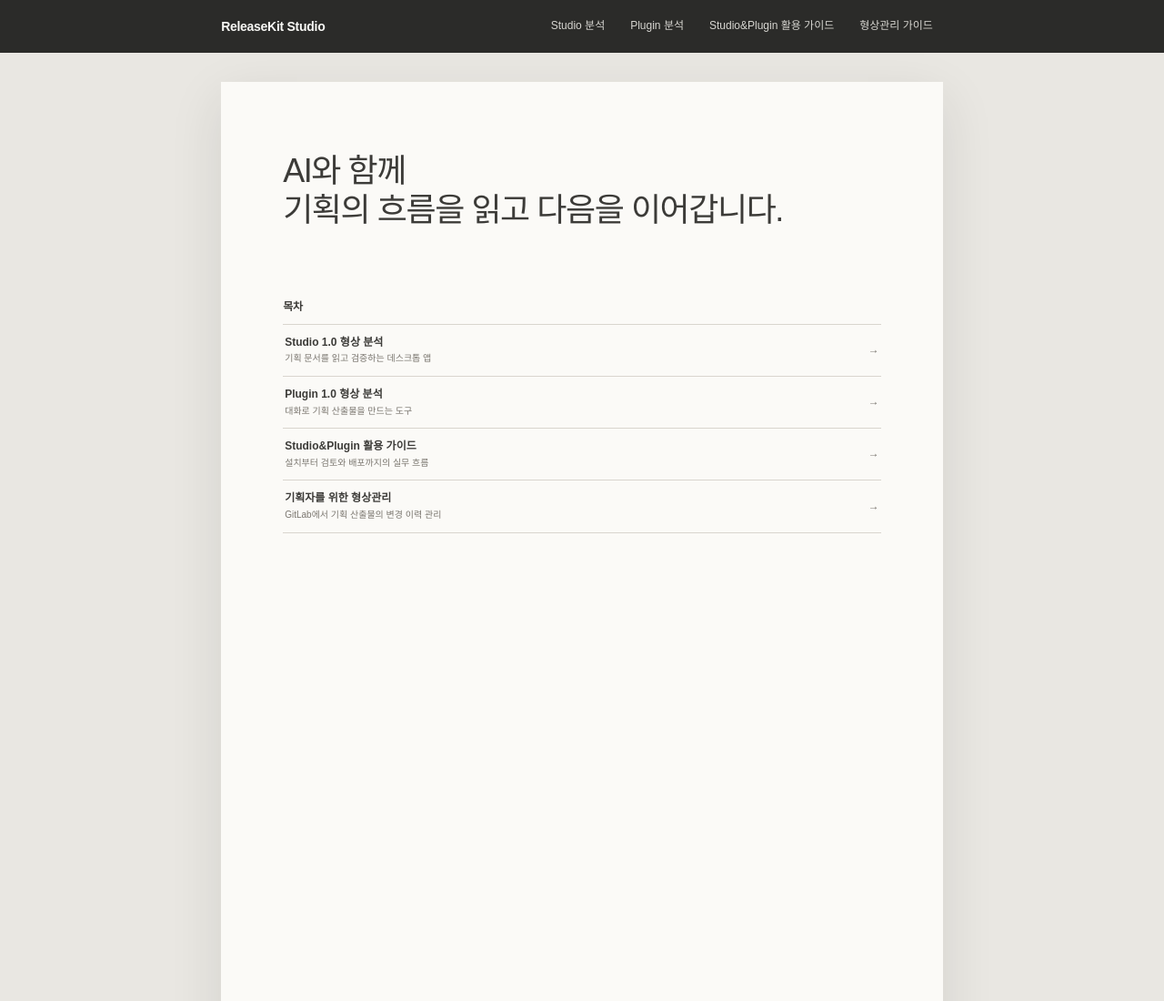
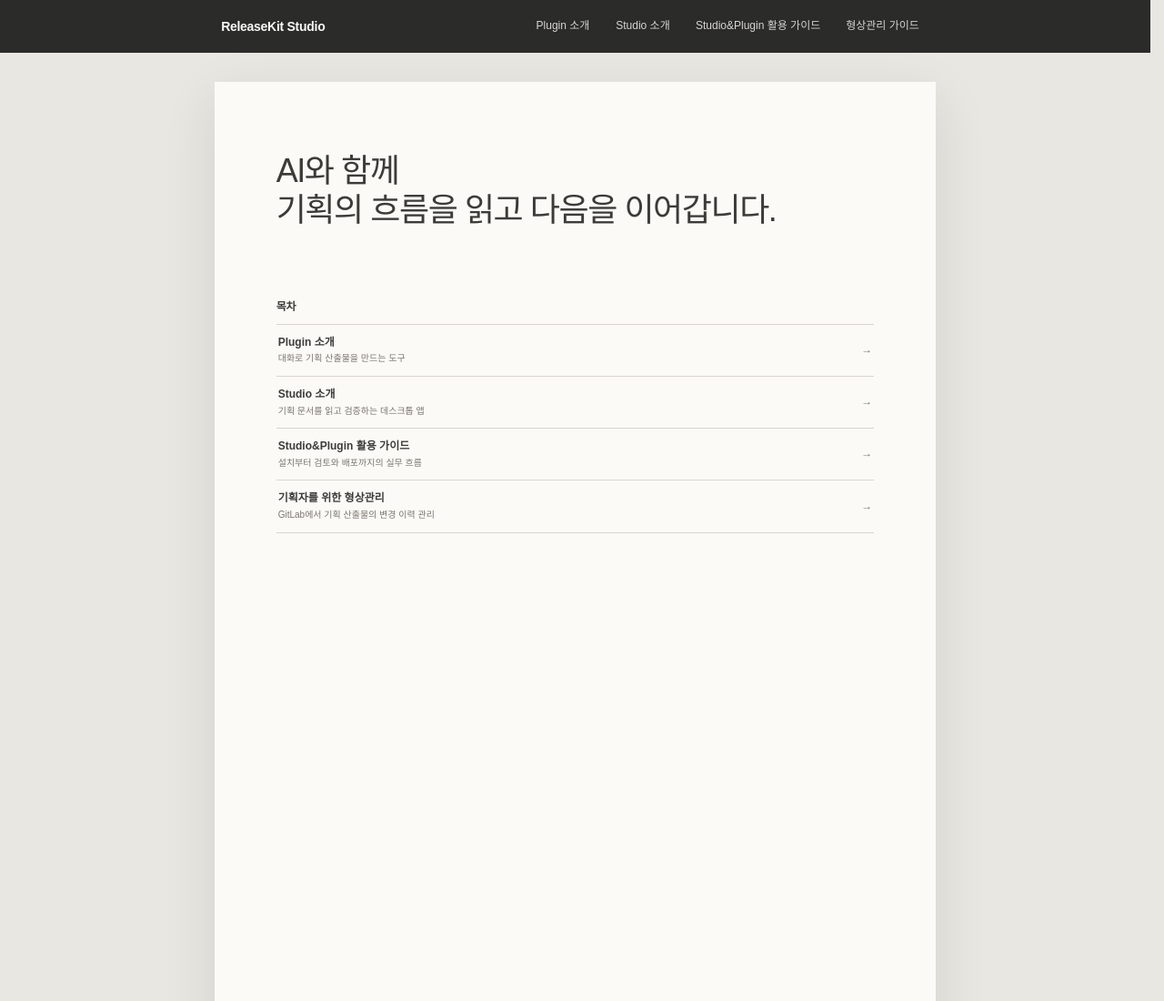
Before and after one commit to sunmin-oh1022/releasekit-studio-docs, a plain HTML site: page index.html in a window 1280 px wide. Shown: the top 1100 px of the page at 91% size. Drawn offline with Linux system fonts and the light colour scheme; a web font is replaced by a local one.

Commit message:
docs: rename and stabilize product navigation

```diff
--- a/index.html
+++ b/index.html
@@ -10,7 +10,7 @@
 <body>
   <header class="site-bar">
     <strong>ReleaseKit Studio</strong>
-    <nav aria-label="문서"><a href="./analysis.html">Studio 분석</a><a href="./plugin-analysis.html">Plugin 분석</a><a href="./guide.html">Studio&amp;Plugin 활용 가이드</a><a href="./version-control-guide.html">형상관리 가이드</a></nav>
+    <nav aria-label="문서"><a href="./plugin-analysis.html">Plugin 소개</a><a href="./analysis.html">Studio 소개</a><a href="./guide.html">Studio&amp;Plugin 활용 가이드</a><a href="./version-control-guide.html">형상관리 가이드</a></nav>
   </header>
   <main class="document">
     <article class="page landing">
@@ -18,8 +18,8 @@
         <h1>AI와 함께<br><span class="landing-title-line">기획의 흐름을 읽고 다음을 이어갑니다.</span></h1>
         <h2 class="vc-toc-title">목차</h2>
         <div class="vc-agenda landing-agenda" aria-label="목차">
-          <a href="./analysis.html"><strong>Studio 1.0 형상 분석</strong><span>기획 문서를 읽고 검증하는 데스크톱 앱</span><small aria-hidden="true">→</small></a>
-          <a href="./plugin-analysis.html"><strong>Plugin 1.0 형상 분석</strong><span>대화로 기획 산출물을 만드는 도구</span><small aria-hidden="true">→</small></a>
+          <a href="./plugin-analysis.html"><strong>Plugin 소개</strong><span>대화로 기획 산출물을 만드는 도구</span><small aria-hidden="true">→</small></a>
+          <a href="./analysis.html"><strong>Studio 소개</strong><span>기획 문서를 읽고 검증하는 데스크톱 앱</span><small aria-hidden="true">→</small></a>
           <a href="./guide.html"><strong>Studio&amp;Plugin 활용 가이드</strong><span>설치부터 검토와 배포까지의 실무 흐름</span><small aria-hidden="true">→</small></a>
           <a href="./version-control-guide.html"><strong>기획자를 위한 형상관리</strong><span>GitLab에서 기획 산출물의 변경 이력 관리</span><small aria-hidden="true">→</small></a>
         </div>
--- a/styles.css
+++ b/styles.css
@@ -34,7 +34,10 @@
 
 * { box-sizing: border-box; }
 
-html { scroll-behavior: smooth; }
+html {
+  scroll-behavior: smooth;
+  scrollbar-gutter: stable;
+}
 
 body {
   margin: 0;
@@ -67,7 +70,8 @@
 .site-bar strong { font-size: var(--text-md); font-weight: var(--weight-bold); line-height: 1; letter-spacing: -.02em; }
 .site-bar strong a { display: block; padding: 0; border-radius: 0; color: inherit; font-size: inherit; font-weight: inherit; line-height: inherit; background: none; }
 .site-bar nav { display: flex; gap: 6px; }
-.site-bar nav a { padding: 7px 11px; border-radius: 999px; color: #d7d6d1; text-decoration: none; font-size: var(--text-sm); }
+.site-bar nav a { display: flex; align-items: center; justify-content: center; min-height: 34px; padding: 7px 11px; border-radius: 999px; color: #d7d6d1; text-decoration: none; font-size: var(--text-sm); white-space: nowrap; }
+.site-bar nav a:nth-child(-n+2) { min-width: 82px; }
 .site-bar nav a:hover, .site-bar nav a[aria-current="page"] { color: #fff; background: #ffffff18; }
 
 .document {
```
Also changed, not shown: analysis.html (+1 -1 lines), guide.html (+1 -1 lines), plugin-analysis.html (+1 -1 lines), version-control-guide.html (+1 -1 lines).
